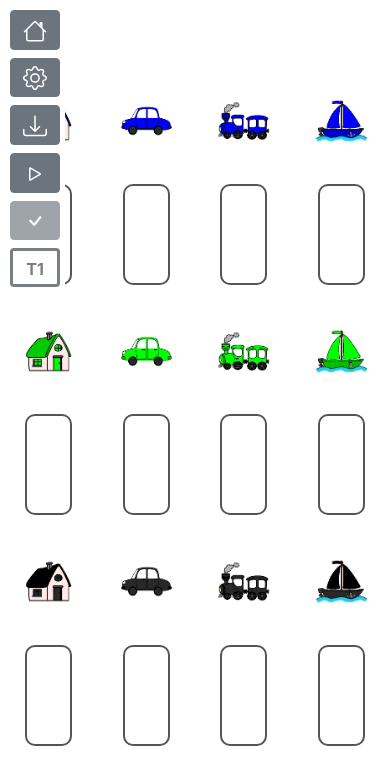
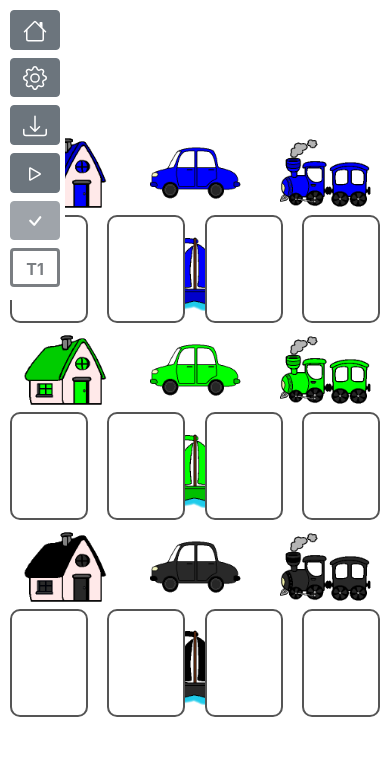
Before and after one commit to Brammz/apples-test, a React (Create React App) app: page /yellow in a window 390 px wide. Shown: the top 784 px of the page. Built offline with nearby package versions, Linux system fonts and the light colour scheme.

Commit message:
improved responsiveness and made field smaller

```diff
--- a/src/App.css
+++ b/src/App.css
@@ -34,25 +34,41 @@
   background: rgba(0,0,0,0.25);
 }
 
-.container-extra {
-  padding: 8vh 8vw;
+.field-container {
+  display: flex;
   height: 100%;
-  max-height: 855px;
+  width: 100%;
+  justify-content: center;
+  align-items: center;
 }
 
-.rows-6 {
-  margin: 0;
-  height: 15.67%;
+.field {
+  width: 70vh;
+  height: 70vh;
+  justify-content: center;
+  align-items: center;
+  /* border: 2px solid black;
+  box-sizing: border-box; */
 }
 
-.rows-6:nth-child(even).rows-6:not(:last-child) {
-  margin-bottom: 2.3%;
+.row {
+  margin: 0 !important;
+  /* height: 16.66%; */
+}
+
+.rows-6:nth-child(odd) {
+  height: 15%;
+}
+
+.rows-6:nth-child(even) {
+  height: 18.33%;
 }
 
 .col {
   /* background-color: red;
   border: 1px solid black;
   box-sizing: border-box; */
+  padding: 0 !important;
   height: 100%;
 }
 
@@ -60,20 +76,17 @@
   text-align: center;
 }
 
-img {
+.img-container > img {
+  width: auto;
+  height: 90%;
   margin-top: 5%;
-  width: 85%;
-  height: 90%;
-  object-fit: contain;
 }
 
-.box-container {
-  padding: 5px;
-}
+/* .box-container {} */
 
 .box {
   margin: auto;
-  width: 70%;
+  width: 80%;
   height: 100%;
   box-sizing: border-box;
   border: 2px solid #555;
--- a/src/components/AppleRed.js
+++ b/src/components/AppleRed.js
@@ -1,5 +1,5 @@
 import React from 'react';
-import { Button, Col, Container, Form, Modal, Row } from 'react-bootstrap';
+import { Button, Col, Form, Modal, Row } from 'react-bootstrap';
 import { Link } from 'react-router-dom';
 import { sleep, shuffle } from '../utils';
 import { ReactComponent as Home } from '../assets/icons/home.svg';
@@ -436,7 +436,8 @@ class AppleRed extends React.Component {
             </div>
           </div>
         )}
-        <Container className="container-extra">
+        <div className="field-container">
+          <div className="field">
             <Row className="rows-6">
               <Col className="img-container">
                 <img src={blueHouse} alt="blueHouse" />
@@ -521,7 +522,8 @@ class AppleRed extends React.Component {
                 <div id="12" onClick={() => this.handleBoxClick(12)} className={this.getBoxClassList(12)}>{response.indexOf(12) !== -1 && (response.indexOf(12) + 1)}</div>
               </Col>
             </Row>
-        </Container>
+          </div>
+        </div>
       </>
     );
   }
--- a/src/components/AppleYellow.js
+++ b/src/components/AppleYellow.js
@@ -1,5 +1,5 @@
 import React from 'react';
-import { Button, Col, Container, Form, Modal, Row } from 'react-bootstrap';
+import { Button, Col, Form, Modal, Row } from 'react-bootstrap';
 import { Link } from 'react-router-dom';
 import { sleep, shuffle } from '../utils';
 import { ReactComponent as Home } from '../assets/icons/home.svg';
@@ -365,7 +365,8 @@ class AppleYellow extends React.Component {
             </div>
           </div>
         )}
-        <Container className="container-extra">
+        <div className="field-container">
+          <div className="field">
             <Row className="rows-6">
               <Col className="img-container">
                 <img src={blueHouse} alt="blueHouse" />
@@ -450,7 +451,8 @@ class AppleYellow extends React.Component {
                 <div id="12" onClick={() => this.handleBoxClick(12)} className={this.getBoxClassList(12)}>{this.state.response === 12 && 'X'}</div>
               </Col>
             </Row>
-        </Container>
+          </div>
+        </div>
       </>
     );
   }
```
Lines whose indentation alone changed are shown as unchanged.
